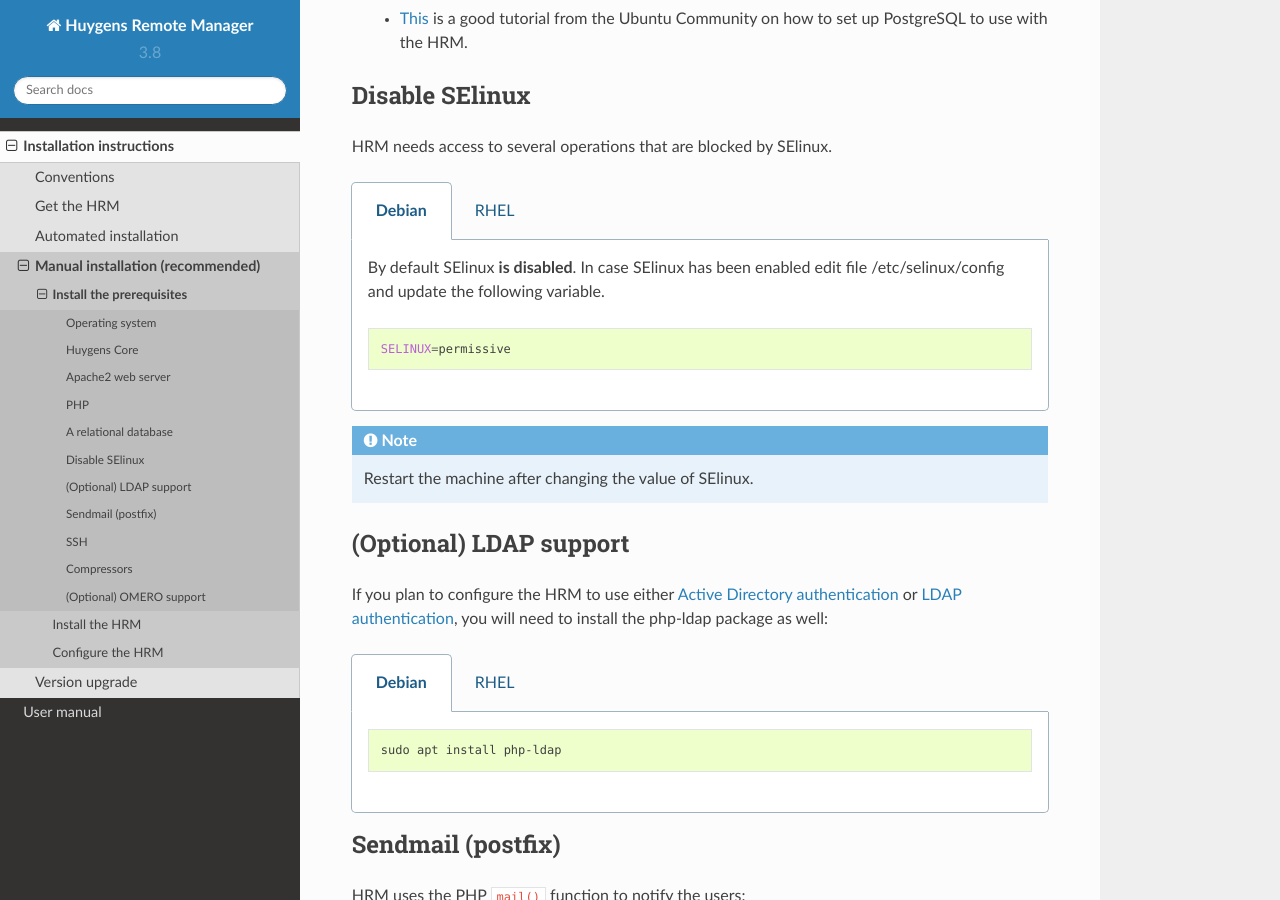
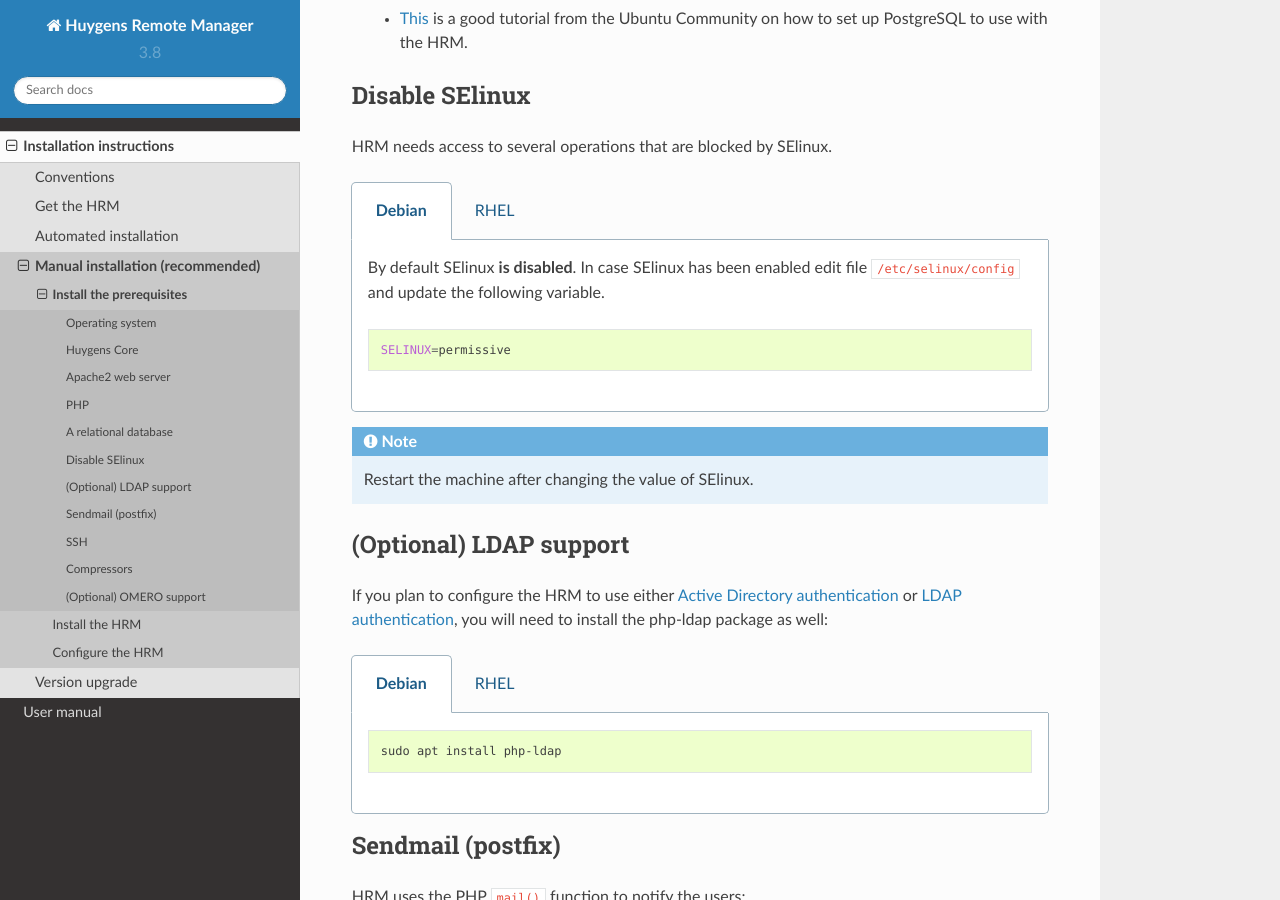
Before and after one commit to aarpon/hrm_docs, a Sphinx documentation site: the page built from docs/admin/prerequisites.rst, in a window 1280 px wide and 900 px high, scrolled down 3809 px. Built offline with Sphinx 7.4.7 and the Read the Docs theme 2.0.0, drawn with Linux system fonts in a browser that asks for light colours.

```diff
--- a/docs/admin/create_database.rst
+++ b/docs/admin/create_database.rst
@@ -52,7 +52,7 @@ PostgreSQL
 
 .. code-block:: sh
 
-    su postgres -c "createuser -e -P -d -A -S -R -N hrm"
+    su postgres -c "createuser -e -P -d -A -S -R hrm"
     su postgres -c "createdb hrm"
 
 RHEL
--- a/docs/admin/prerequisites.rst
+++ b/docs/admin/prerequisites.rst
@@ -232,7 +232,7 @@ HRM needs access to several operations that are blocked by SElinux.
     .. tab:: Debian
 
 	By default SElinux **is disabled**. In case SElinux has been enabled
-	edit file /etc/selinux/config and update the following variable.
+	edit file ``/etc/selinux/config`` and update the following variable.
 
         .. code-block:: sh
 
@@ -240,7 +240,7 @@ HRM needs access to several operations that are blocked by SElinux.
 
     .. tab:: RHEL
 
-	By default SElinux **is enabled**. Edit file /etc/selinux/config to
+	By default SElinux **is enabled**. Edit file ``/etc/selinux/config`` to
 	update the following variable.
 
         .. code-block:: sh
```
